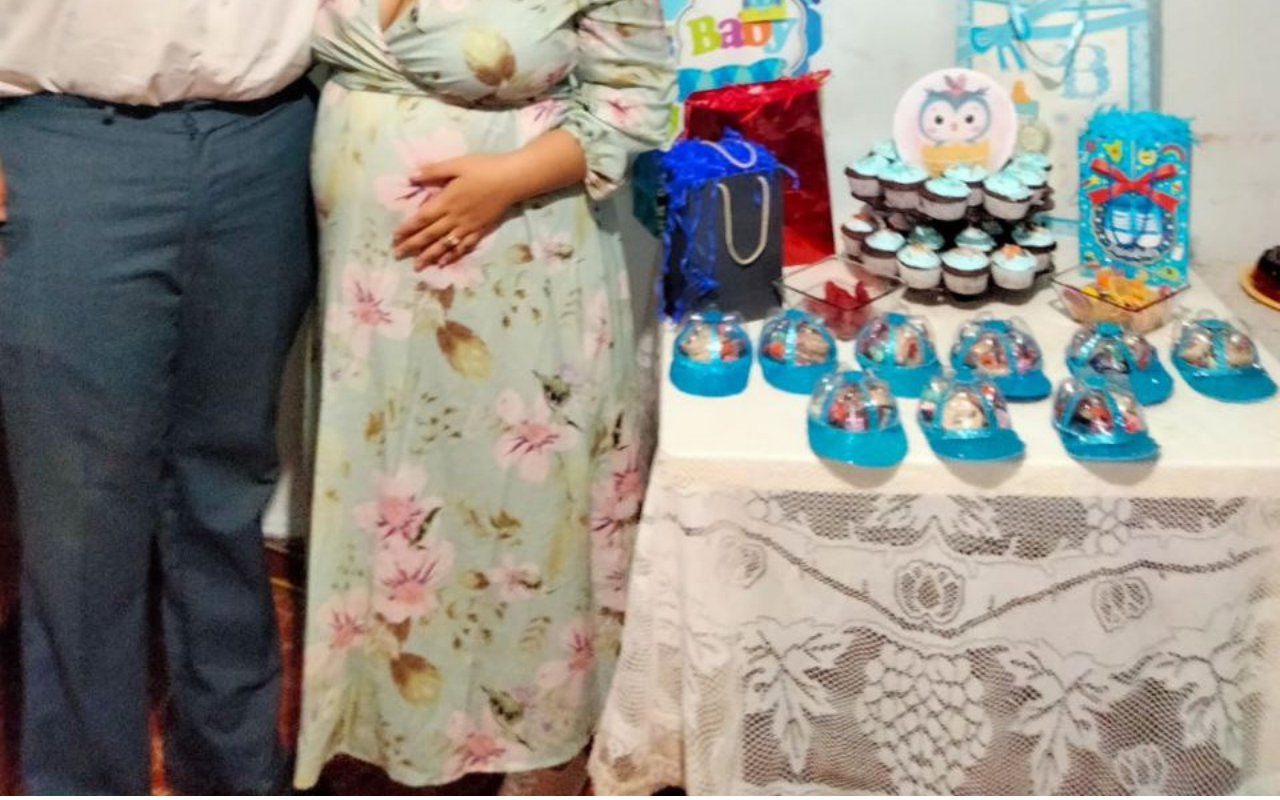
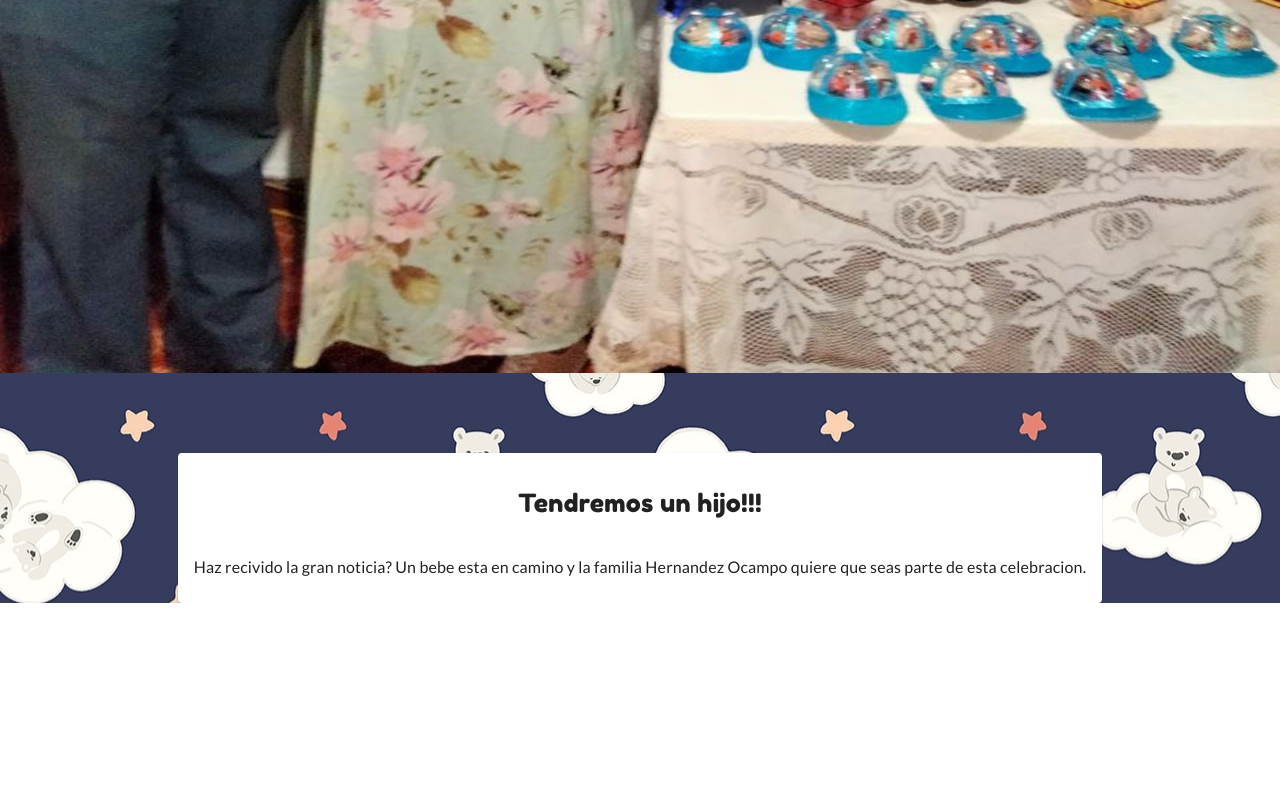
Before and after one commit to codeDude64/baby-showe-invitation, a React (Vite) app: page / in a window 1280 px wide. Shown: the part 1232-2032 px from the top of the page. After the commit the page ends 1835 px from the top, so only its background shows below. Built offline with nearby package versions, Linux system fonts and the light colour scheme.

Commit message:
start the firs card

```diff
--- a/src/App.tsx
+++ b/src/App.tsx
@@ -1,6 +1,7 @@
 import { Grid } from '@mui/material';
 
 import Header from './components/Header/Header';
+import InvitationContainer from './components/InvitationContainer/InvitationContainer';
 import Menu from './components/Menu/Menu';
 import useScreen from './hooks/useScreen';
 
@@ -10,6 +11,7 @@ const App = () => {
     <Grid container sx={{ marginLeft: 'auto', marginRight: 'auto' }}>
       <Menu isMobile={isMobile} />
       <Header />
+      <InvitationContainer />
     </Grid>
   );
 };
--- a/src/components/Header/useStyles.tsx
+++ b/src/components/Header/useStyles.tsx
@@ -27,6 +27,7 @@ const useStyles = makeStyles({ name: 'Header' })((theme) => ({
   imageContainer: {
     img: {
       width: '100%',
+      height: '100%',
     },
   },
 }));
--- /dev/null
+++ b/src/components/InvitationContainer/Invitation/Invitation.tsx
@@ -0,0 +1,22 @@
+import { Card, CardContent, Typography } from '@mui/material';
+
+import useStyles from './useStyles';
+
+const Invitation = () => {
+  const { classes } = useStyles();
+  return (
+    <Card sx={{ minWidth: 275 }} >
+      <CardContent className={classes.container}>
+        <Typography pb={4} pt={2} className={classes.title}>
+          Tendremos un hijo!!!
+        </Typography>
+        <Typography className={classes.desc}>
+          Haz recivido la gran noticia? Un bebe esta en camino y la familia Hernandez
+          Ocampo quiere que seas parte de esta celebracion.
+        </Typography>
+      </CardContent>
+    </Card>
+  );
+};
+
+export default Invitation;
--- /dev/null
+++ b/src/components/InvitationContainer/Invitation/useStyles.tsx
@@ -0,0 +1,16 @@
+import { makeStyles } from '../../../layouts/theme';
+
+const useStyles = makeStyles({ name: 'Invitation' })((theme) => ({
+  container: {
+    textAlign: 'center',
+  },
+  title: {
+    fontFamily: 'Fredoka One',
+    fontSize: 25,
+  },
+  desc: {
+    fontFamily: 'Lato',
+  },
+}));
+
+export default useStyles;
--- /dev/null
+++ b/src/components/InvitationContainer/InvitationContainer.tsx
@@ -0,0 +1,18 @@
+import { Grid } from '@mui/material';
+
+import Invitation from './Invitation/Invitation';
+import useStyles from './useStyles';
+
+const InvitationContainer = () => {
+  const { classes } = useStyles();
+
+  return (
+    <Grid container className={classes.root} justifyContent="center" pt={5}>
+      <Grid item mt={5}>
+        <Invitation />
+      </Grid>
+    </Grid>
+  );
+};
+
+export default InvitationContainer;
--- /dev/null
+++ b/src/components/InvitationContainer/useStyles.tsx
@@ -0,0 +1,10 @@
+import background from '../../assets/bg.jpg';
+import { makeStyles } from '../../layouts/theme';
+
+const useStyles = makeStyles({ name: 'Mobile' })((theme) => ({
+  root: {
+    backgroundImage: `url(${background})`,
+  },
+}));
+
+export default useStyles;
```
Also changed, not shown: src/assets/bg.jpg (added).
